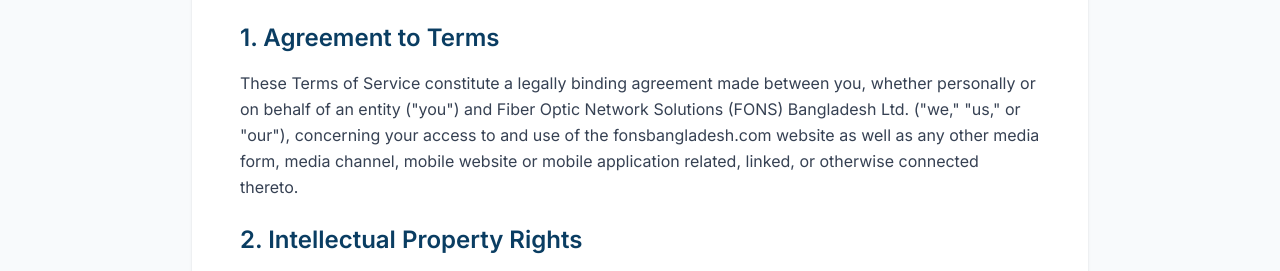
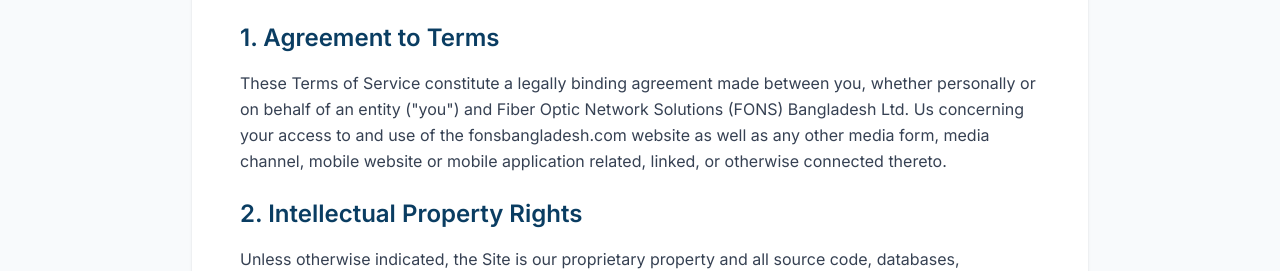
Before and after one commit to fonsbd000/frontend, a Next.js app: page /terms in a window 1280 px wide. Shown: the part 206-477 px from the top of the page. Built offline with nearby package versions, Linux system fonts and the light colour scheme; no server answers.

Commit message:
fix privecy

```diff
--- a/src/app/privacy/page.tsx
+++ b/src/app/privacy/page.tsx
@@ -17,7 +17,7 @@
           <section>
             <h2 className="text-2xl font-semibold text-[#0A3D62] mb-4">1. Introduction</h2>
             <p>
-              Welcome to Fiber Optic Network Solutions (FONS) Bangladesh Ltd. (&quot;we,&quot; &quot;our,&quot; or &quot;us&quot;). We are committed to protecting your personal information and your right to privacy. If you have any questions or concerns about this privacy notice or our practices with regard to your personal information, please contact us at info@fonsbangladesh.com.
+              Welcome to Fiber Optic Network Solutions (FONS) Bangladesh Ltd. We are committed to protecting your personal information and your right to privacy. If you have any questions or concerns about this privacy notice or our practices with regard to your personal information, please contact us at info@fonsbangladesh.com.
             </p>
           </section>
 
--- a/src/app/terms/page.tsx
+++ b/src/app/terms/page.tsx
@@ -17,7 +17,7 @@
           <section>
             <h2 className="text-2xl font-semibold text-[#0A3D62] mb-4">1. Agreement to Terms</h2>
             <p>
-              These Terms of Service constitute a legally binding agreement made between you, whether personally or on behalf of an entity (&quot;you&quot;) and Fiber Optic Network Solutions (FONS) Bangladesh Ltd. (&quot;we,&quot; &quot;us,&quot; or &quot;our&quot;), concerning your access to and use of the fonsbangladesh.com website as well as any other media form, media channel, mobile website or mobile application related, linked, or otherwise connected thereto.
+              These Terms of Service constitute a legally binding agreement made between you, whether personally or on behalf of an entity (&quot;you&quot;) and Fiber Optic Network Solutions (FONS) Bangladesh Ltd. Us concerning your access to and use of the fonsbangladesh.com website as well as any other media form, media channel, mobile website or mobile application related, linked, or otherwise connected thereto.
             </p>
           </section>
 
```
